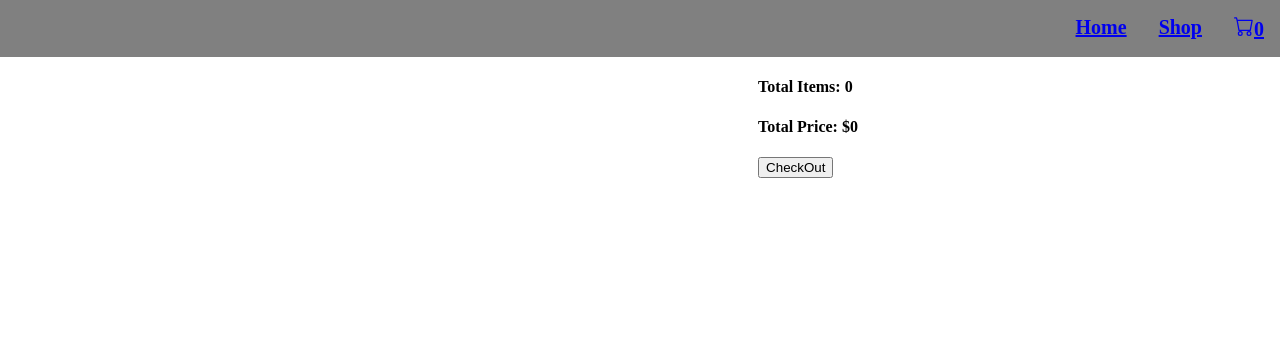
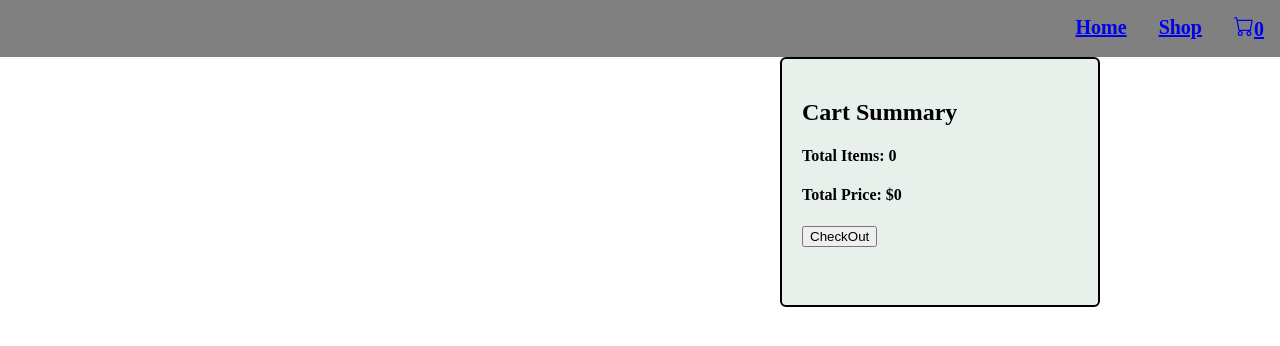
Before and after one commit to Sammorad/Shopping_Cart, a React (Vite) app: page /cart in a window 1280 px wide. Shown: the top 346 px of the page. Built offline with nearby package versions, Linux system fonts and the light colour scheme.

Commit message:
Miminum design achieved

```diff
--- a/src/Components/CartProduct.jsx
+++ b/src/Components/CartProduct.jsx
@@ -1,5 +1,6 @@
 import { useContext } from "react";
 import { CartContext } from "../Features/ContextProvider";
+import styles from "./Navbar.module.css"
 
 const CartProduct =({product })=>{
 
@@ -18,12 +19,12 @@ const CartProduct =({product })=>{
 
 
     return (
-        <div>
+        <div className={styles.cartProductImg}>
             <img src={product.image} alt="" />
-            <div>
+            <div className={styles.cartImgDet}>
                 <h3>{product.title}</h3>
                 <h4>${product.price}</h4>
-                <div className="buttons">
+                <div className={styles.buttons}>
                     <button onClick={() => Decrease(product.id)}><b>-</b></button>
                     <p>{product.quantity}</p>
                     <button onClick={()=> Increase(product.id)}><b>+</b></button>
--- a/src/Components/Navbar.module.css
+++ b/src/Components/Navbar.module.css
@@ -59,22 +59,26 @@ body{
     justify-content: space-around;
     background-color: grey;
 }
+.productImage{
+    border: 2px solid black;
+}
 
 .productImage img{
 
+    width: 100%;
     height: 300px;
-    width: 100%;
+
     background-color: beige;
-    object-fit: contain;
+
 
 }
 
 .cartItems{
     /*Layout of the entire cart*/
     display: flex;
-    justify-content: space-around;
+    justify-content: space-between;
     align-items: flex-start;
-    gap:2rem;
+    gap: 25px;
     max-width: 1100px;
     padding: 0 1 rem;
     margin-top: 1.5rem auto;
@@ -95,12 +99,27 @@ body{
     .mall{
         width: 100%;
     }
-
     .cartSummary{
+        position: static;
+        flex: none;
         width: 100%;
+        min-height: 0;
     }
 
+
 }
+  .cartSummary{
+        position : sticky;
+        top: 1rem;
+        flex: 0 0 320px;
+        align-self: flex-start;
+        box-sizing: border-box;
+        min-height: 250px;
+        padding: 1.25rem;
+        background-color: #e8f0eb;
+        border-radius: 6px;
+    }
+
 
 .eachProduct button{
     width: 100%;
@@ -111,3 +130,44 @@ transform: scale(1.05);
 
 
 }
+.cartProductImg{
+    display: flex;
+    justify-content: flex-start;
+    gap: 25px;
+
+
+}
+.cartProductImg img{
+    display: flex;
+    justify-content: center;
+    width: 50%;
+    background-color: rgba(247, 246, 242, 1)
+}
+.buttons{
+    display: flex;
+    justify-content: flex-start;
+    align-items: center;
+    gap: 20px;
+}
+.buttons button{
+    height: 25px;
+}
+.cartImgDet{
+    align-self: center;
+}
+.cartSummary{
+    border: 2px solid black;
+    height: 70%;
+}
+.homeContainer .shopNow{
+    display: inline-flex;
+    align-items: center;
+    justify-content: center;
+    box-sizing: border-box;
+    width: 100px;
+    height: 35px;
+    background-color: black;
+    color: white;
+    border-radius: 8px;
+    text-decoration: none;
+}
--- a/src/Pages/Cart.jsx
+++ b/src/Pages/Cart.jsx
@@ -16,6 +16,7 @@ const Cart =() => {
                 ))}
             </div>
             <div className={styles.cartSummary}>
+                <h2>Cart Summary</h2>
                 <h4>Total Items: {TotalItems(cart)} </h4>
                 <h4>Total Price: ${TotalPrice(cart)}</h4>
                 <button> CheckOut </button>
--- a/src/Pages/Home.jsx
+++ b/src/Pages/Home.jsx
@@ -1,5 +1,6 @@
 import shop from '../Images/Shopping_mall.jpg'
 import styles from "../Components/Navbar.module.css"
+import { Link } from 'react-router-dom'
 
 const Home = () =>{
     return (
@@ -8,7 +9,7 @@ const Home = () =>{
                 <p>Excellent Collections</p>
                 <h2>Welcome to Your One Stop Shop</h2>
                 <p>Discover elegant designs for you and your family</p>
-                <button>Shop now</button>
+                <Link to='/shop' className={styles.shopNow}>Shop Now</Link>
             </div>
 
             <img className={styles.mall} src={shop} alt="Shopping mall image" />
```
